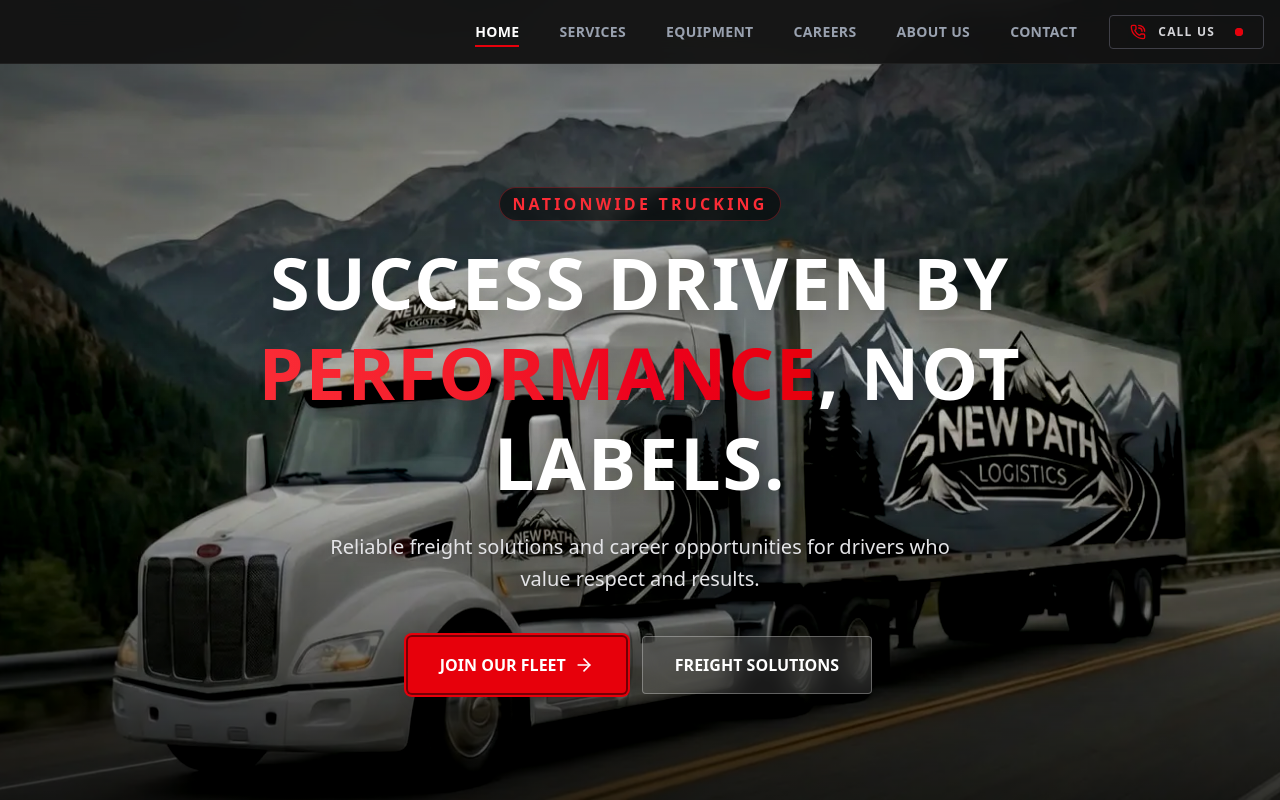
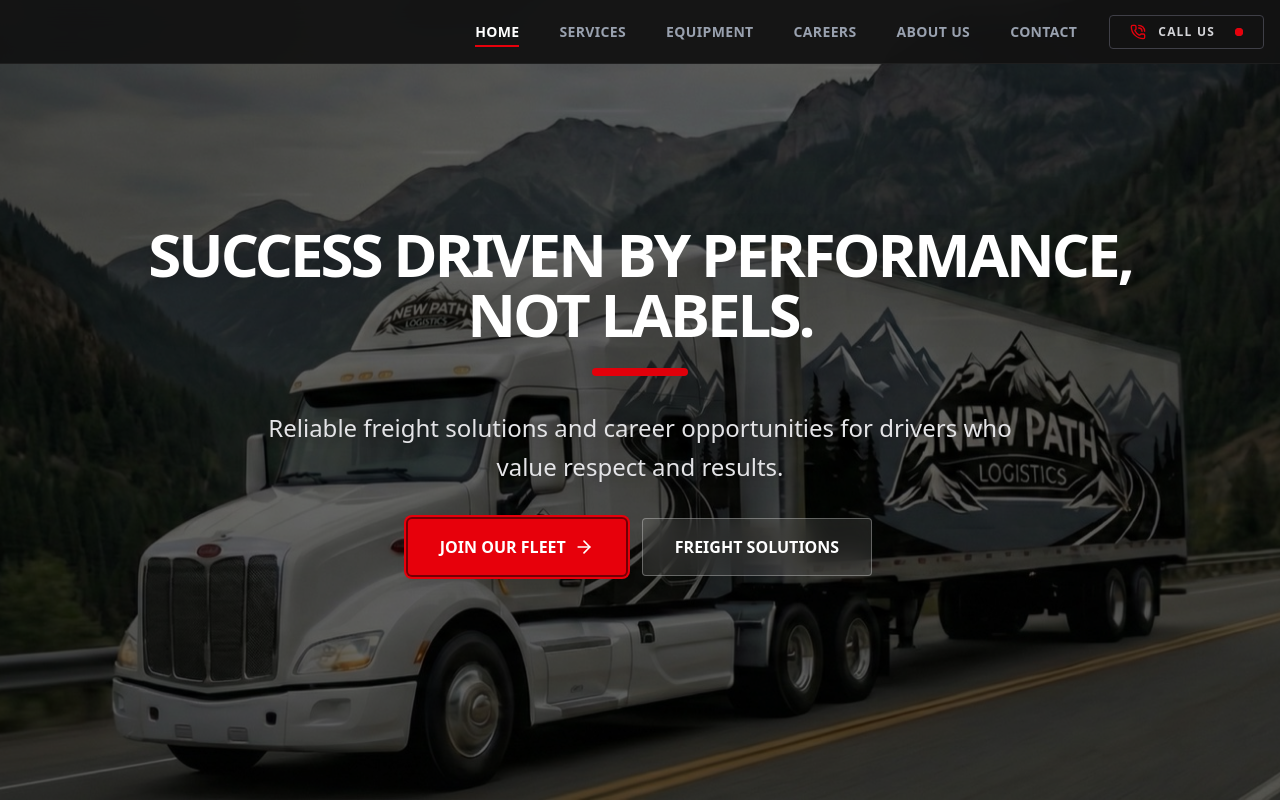
Before and after one commit to saskij/NewPathLogistics, a Next.js app: page / in a window 1280 px wide. Shown: the top 800 px of the page. Built offline with nearby package versions, Linux system fonts and the light colour scheme.

Commit message:
Standardize Hero sections with reusable PageHero component

```diff
--- a/src/app/careers/page.tsx
+++ b/src/app/careers/page.tsx
@@ -1,37 +1,25 @@
-
-import { Banknote, Award, Clock, Truck, ShieldCheck, CheckCircle, Send } from "lucide-react";
+import { Banknote, Award, Clock, Truck, ShieldCheck, CheckCircle, Send, ArrowRight } from "lucide-react";
 import Image from "next/image";
+import Link from "next/link";
+import PageHero from "@/components/ui/PageHero";
 import careersHero from "../../../public/CAREERS-hero.jpg";
 import ScrollAnimation from "@/components/ui/ScrollAnimation";
 
-export default function CareersPage() {
+export default function Careers() {
     return (
-        <div className="bg-zinc-50 text-zinc-900 min-h-screen">
-            {/* Hero Section */}
-            <section className="relative h-[60vh] min-h-[500px] flex items-center justify-center overflow-hidden bg-zinc-950">
-                <div className="absolute inset-0 z-0">
-                    <Image
-                        src={careersHero}
-                        alt="New Path Logistics Flight"
-                        fill
-                        className="object-cover object-center brightness-50"
-                        priority
-                    />
-                    <div className="absolute inset-0 bg-gradient-to-t from-zinc-950 via-transparent to-black/60" />
-                </div>
-
-                <div className="container mx-auto px-4 relative z-10 text-center">
-                    <ScrollAnimation>
-                        <h1 className="text-5xl md:text-7xl font-black uppercase tracking-tighter mb-6 leading-tight text-white">
-                            A Fleet Built on Merit.<br />
-                            <span className="text-zinc-400">Not Labels.</span>
-                        </h1>
-                        <p className="text-xl md:text-3xl text-zinc-200 font-light max-w-3xl mx-auto">
-                            Real opportunities for real truckers.
-                        </p>
-                    </ScrollAnimation>
-                </div>
-            </section>
+        <main className="bg-zinc-50 min-h-screen">
+            <PageHero
+                title="Drive With The Best"
+                subtitle="Join a team that values your time, safety, and professional growth. High CPM, new equipment, and respect."
+                backgroundImage={careersHero}
+            >
+                <Link
+                    href="#application-form"
+                    className="bg-red-600 text-white px-8 py-4 rounded-sm font-bold text-lg hover:bg-red-700 transition-all transform hover:scale-105 shadow-lg flex items-center gap-2"
+                >
+                    APPLY NOW <ArrowRight className="w-5 h-5" />
+                </Link>
+            </PageHero>
 
             {/* Benefits Grid */}
             <section className="py-20 bg-zinc-50 border-b border-zinc-200">
@@ -208,6 +196,6 @@ export default function CareersPage() {
                     </div>
                 </div>
             </section>
-        </div>
+        </main>
     );
 }
--- a/src/app/page.tsx
+++ b/src/app/page.tsx
@@ -5,64 +5,21 @@ import Advantage from "@/components/sections/Advantage";
 import Careers from "@/components/sections/Careers";
 import AboutContact from "@/components/sections/AboutContact";
 import WhyDrive from "@/components/sections/WhyDrive";
-import heroBg from "../../public/hero-new.jpg";
-
 import WhyChooseUs from "@/components/sections/WhyChooseUs";
-
 import ScrollAnimation from "@/components/ui/ScrollAnimation";
 import { ArrowRight } from "lucide-react";
+import PageHero from "@/components/ui/PageHero";
+import heroBg from "../../public/hero-new.jpg";
 
 export default function Home() {
   return (
     <main className="min-h-screen bg-anthracite text-white flex flex-col">
-      {/* Hero Section */}
-      <section className="relative h-screen min-h-[600px] flex items-center justify-center overflow-hidden">
-        {/* Background Image */}
-        <div className="absolute inset-0 z-0">
-          {/* LCP Optimization: WebP + Mobile Source + Native Priority */}
-          <picture>
-            <source
-              media="(max-width: 640px)"
-              srcSet={`${process.env.NODE_ENV === 'production' ? '/NewPathLogistics' : ''}/hero-new-mobile.webp?v=2`}
-              type="image/webp"
-            />
-            <source
-              media="(max-width: 640px)"
-              srcSet={`${process.env.NODE_ENV === 'production' ? '/NewPathLogistics' : ''}/hero-new-mobile.jpg?v=2`}
-            />
-            <source
-              srcSet={`${process.env.NODE_ENV === 'production' ? '/NewPathLogistics' : ''}/hero-new.webp?v=2`}
-              type="image/webp"
-            />
-            <img
-              src={`${process.env.NODE_ENV === 'production' ? '/NewPathLogistics' : ''}/hero-new.jpg?v=2`}
-              alt="New Path Logistics Truck on Highway"
-              className="absolute inset-0 w-full h-full object-cover object-center brightness-[0.75] contrast-[1.2]"
-              fetchPriority="high"
-              decoding="async"
-            />
-          </picture>
-          {/* Overlay */}
-          <div className="absolute inset-0 bg-gradient-to-b from-black/40 via-transparent to-black/70" />
-        </div>
-
-        {/* Content */}
-        <div className="relative z-10 text-center px-4 max-w-5xl mx-auto mt-20">
-          <ScrollAnimation>
-            <span className="block text-red-500 font-bold tracking-[0.2em] uppercase mb-4 text-sm md:text-base bg-black/50 backdrop-blur-sm py-1 px-3 rounded-full inline-block mx-auto border border-red-500/30">
-              Nationwide Trucking
-            </span>
-            <h1 className="text-4xl md:text-6xl lg:text-7xl font-black text-white mb-6 leading-tight drop-shadow-xl tracking-wide">
-              SUCCESS DRIVEN BY <br />
-              <span className="text-transparent bg-clip-text bg-gradient-to-r from-red-500 to-red-600">
-                PERFORMANCE
-              </span>
-              , NOT LABELS.
-            </h1>
-            <p className="text-lg md:text-xl text-zinc-200 max-w-2xl mx-auto mb-10 leading-relaxed font-light drop-shadow-md">
-              Reliable freight solutions and career opportunities for drivers who value respect and results.
-            </p>
-            <div className="flex flex-col sm:flex-row gap-4 justify-center items-center">
+      <PageHero
+        title="Success Driven By Performance, Not Labels."
+        subtitle="Reliable freight solutions and career opportunities for drivers who value respect and results."
+        backgroundImage={heroBg}
+        size="large"
+      >
         <Link
           href="/careers"
           className="bg-red-600 text-white px-8 py-4 rounded-sm font-bold hover:bg-red-700 transition-all transform hover:scale-105 shadow-lg flex items-center gap-2 group ring-2 ring-red-600 ring-offset-2 ring-offset-black/50"
@@ -78,10 +35,7 @@ export default function Home() {
         >
           FREIGHT SOLUTIONS
         </Link>
-            </div>
-          </ScrollAnimation>
-        </div>
-      </section>
+      </PageHero>
 
       {/* Services Section */}
       <ScrollAnimation>
--- a/src/app/services/page.tsx
+++ b/src/app/services/page.tsx
@@ -6,32 +6,17 @@ import joinFleet from "../../../public/Join our fleet.jpg";
 import Link from "next/link";
 import ScrollAnimation from "@/components/ui/ScrollAnimation";
 import { services } from "@/data/services";
+import PageHero from "@/components/ui/PageHero";
 
 export default function ServicesPage() {
     return (
-        <div className="bg-zinc-50 text-zinc-900 min-h-screen">
+        <main className="bg-zinc-50 text-zinc-900 min-h-screen">
 
-            {/* Page Header (Hero with Image) */}
-            <section className="relative h-[60vh] min-h-[500px] flex items-center justify-center border-b border-zinc-800 overflow-hidden">
-                <Image
-                    src={heroServices}
-                    alt="Services Hero"
-                    fill
-                    className="object-cover brightness-[0.4]"
-                    priority
-                />
-                <div className="container mx-auto px-4 text-center relative z-10">
-                    <ScrollAnimation>
-                        <h1 className="text-4xl md:text-6xl font-black uppercase tracking-tighter mb-4 text-white">
-                            Precision Logistics Solutions
-                        </h1>
-                        <div className="w-24 h-1 bg-white mx-auto mt-6"></div>
-                        <p className="mt-6 text-xl text-gray-200 max-w-2xl mx-auto font-medium">
-                            Delivering excellence, mile after mile.
-                        </p>
-                    </ScrollAnimation>
-                </div>
-            </section>
+            <PageHero
+                title="Comprehensive Logistics"
+                subtitle="From coast-to-coast trucking to last-mile delivery, we provide the solutions that keep your business moving forward."
+                backgroundImage={heroServices}
+            />
 
             {/* Service Details - Dynamic List */}
             {services.map((service, index) => {
@@ -110,6 +95,6 @@ export default function ServicesPage() {
                 </div>
             </section>
 
-        </div>
+        </main>
     );
 }
--- /dev/null
+++ b/src/components/ui/PageHero.tsx
@@ -0,0 +1,76 @@
+import Image, { StaticImageData } from "next/image";
+import ScrollAnimation from "@/components/ui/ScrollAnimation";
+import { ReactNode } from "react";
+
+interface PageHeroProps {
+    title: string;
+    subtitle?: string;
+    backgroundImage: StaticImageData | string;
+    children?: ReactNode;
+    size?: 'medium' | 'large';
+    overlayOpacity?: string;
+    className?: string;
+}
+
+export default function PageHero({
+    title,
+    subtitle,
+    backgroundImage,
+    children,
+    size = 'medium', // Default to medium (40vh) for internal pages
+    overlayOpacity = 'bg-black/60',
+    className = "",
+}: PageHeroProps) {
+
+    const heightClass = size === 'large' ? 'min-h-[80vh] h-screen' : 'min-h-[40vh] py-20 md:py-32';
+
+    // Handle string vs StaticImageData for src
+    const imageSrc = typeof backgroundImage === 'string' && backgroundImage.startsWith('/')
+        ? `${process.env.NEXT_PUBLIC_BASE_PATH || ''}${backgroundImage}`
+        : backgroundImage;
+
+    return (
+        <section className={`relative flex items-center justify-center overflow-hidden ${heightClass} ${className}`}>
+            {/* Background Image */}
+            <div className="absolute inset-0 z-0">
+                <Image
+                    src={imageSrc}
+                    alt={`${title} Background`}
+                    fill
+                    className="object-cover object-center"
+                    priority
+                    sizes="100vw"
+                />
+                {/* Overlay */}
+                <div className={`absolute inset-0 ${overlayOpacity}`} />
+            </div>
+
+            {/* Content */}
+            <div className="container mx-auto px-4 relative z-10 text-center max-w-5xl">
+                <ScrollAnimation>
+                    {/* Title */}
+                    <h1 className="text-4xl md:text-6xl font-black text-white mb-6 uppercase tracking-tighter leading-none drop-shadow-2xl">
+                        {title}
+                    </h1>
+
+                    {/* Red Underline Decoration */}
+                    <div className="w-24 h-2 bg-red-600 mx-auto mb-8 rounded-full"></div>
+
+                    {/* Subtitle */}
+                    {subtitle && (
+                        <p className="text-xl md:text-2xl text-zinc-200 font-light leading-relaxed max-w-3xl mx-auto drop-shadow-lg mb-8">
+                            {subtitle}
+                        </p>
+                    )}
+
+                    {/* Additional Content (Buttons, etc.) */}
+                    {children && (
+                        <div className="flex flex-col sm:flex-row gap-4 justify-center items-center mt-8">
+                            {children}
+                        </div>
+                    )}
+                </ScrollAnimation>
+            </div>
+        </section>
+    );
+}
```
Also changed, not shown: src/app/about/page.tsx (+9 -30 lines), src/app/equipment/page.tsx (+6 -30 lines). Lines whose indentation alone changed are shown as unchanged.
